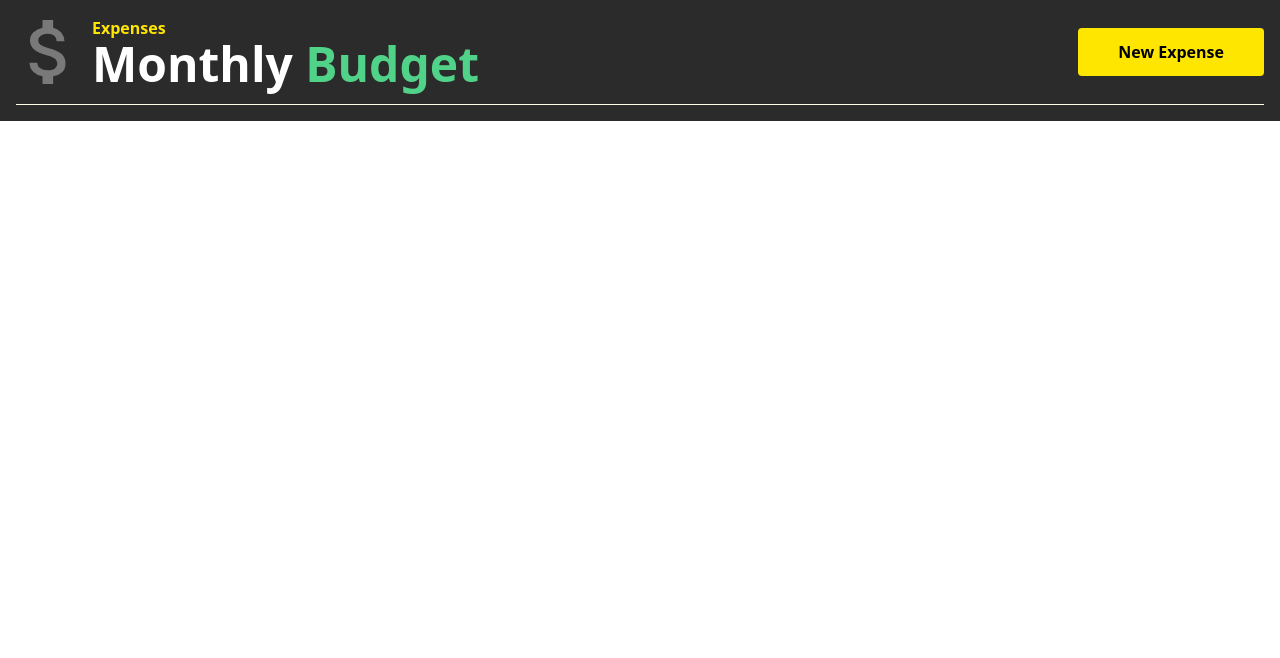
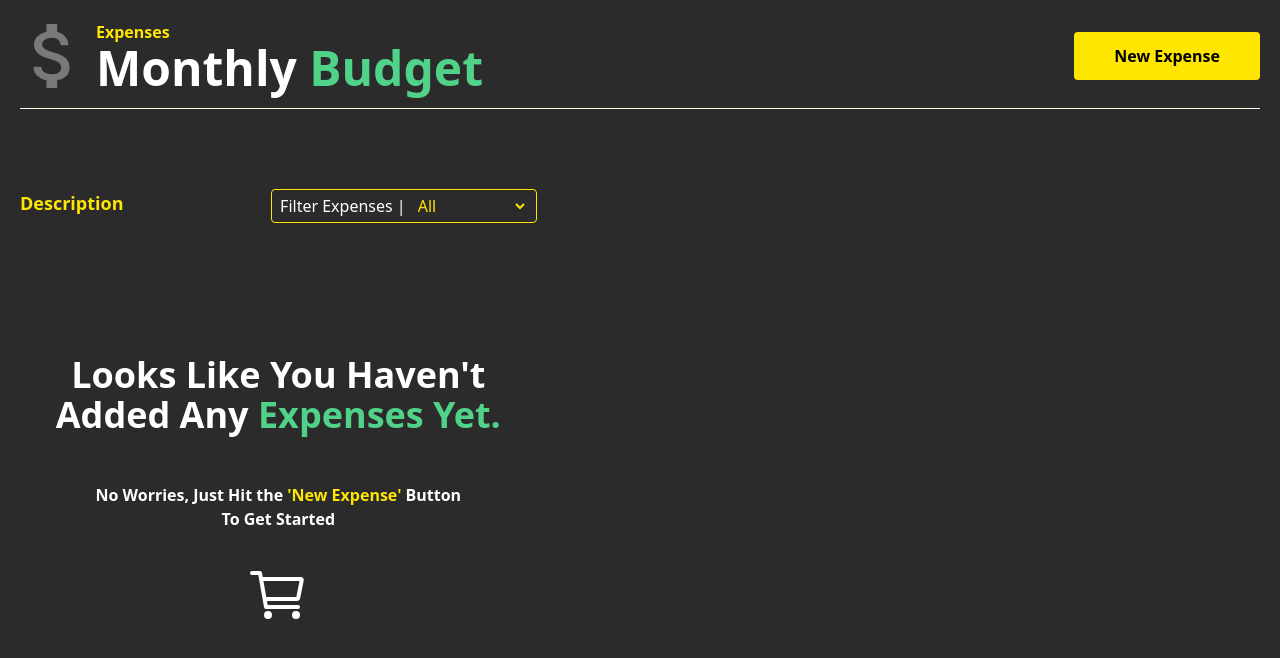
Before and after one commit to jeremySchur/budget, a React (Vite) app in the folder frontend/: page / in a window 1280 px wide. Shown: the top 658 px of the page. Built offline with nearby package versions, Linux system fonts and the light colour scheme.

Commit message:
Added default expenses section

```diff
--- a/frontend/src/App.jsx
+++ b/frontend/src/App.jsx
@@ -1,10 +1,15 @@
+import Expenses from './components/Expenses';
 import Header from './components/Header';
 
 function App() {
   return (
-    <div className="w-screen bg-primary p-4">
+    <div className="w-screen h-screen bg-primary p-5">
       <Header />
       <hr className="border-t border-box-color-light mt-4 w-full" />
+
+      <section className="flex my-20 h-3/4">
+        <Expenses />
+      </section>
     </div>
   );
 };
--- /dev/null
+++ b/frontend/src/components/Expenses.jsx
@@ -0,0 +1,41 @@
+import cartOutlineSvg from '../assets/cart-outline.svg';
+
+const expenses = [];
+
+function Expenses() {
+return (
+    <div className="flex flex-col h-full w-5/12">
+        <div className="flex">
+            <h3 className="text-lg font-semibold text-contrast">Description</h3>
+            <div className="ml-auto">
+                <div className="flex items-center border-1 border-contrast rounded px-2 py-1">
+                    <span className="text-white">Filter Expenses |</span>
+                    <select className="text-contrast pl-2 cursor-pointer bg-primary outline-none">
+                        <option value="all">All</option>
+                        <option value="hobbie">Hobbie</option>
+                        <option value="savings">Savings</option>
+                        <option value="subscription">Subscription</option>
+                        <option value="various">Various</option>
+                    </select>
+                </div>
+            </div>
+        </div>
+
+    { expenses.length === 0 ? (
+        <div className="m-auto text-center">
+            <p className="text-4xl font-bold text-white">Looks Like You Haven't</p>
+            <p className="text-4xl font-bold text-white">Added Any <span className="text-complementary">Expenses Yet.</span></p>
+            <p className="mt-12 font-semibold text-white">No Worries, Just Hit the <span className="text-contrast">'New Expense'</span> Button</p>
+            <p className="font-semibold text-white">To Get Started</p>
+            <img src={cartOutlineSvg} alt="Cart Outline" className="h-16 w-16 mx-auto mt-8" />
+        </div>
+    ) : (
+        <div>
+            Expenses List
+        </div>
+    )}
+    </div>
+);
+};
+
+export default Expenses;
```
Also changed, not shown: frontend/src/assets/cart-outline.svg (added).
